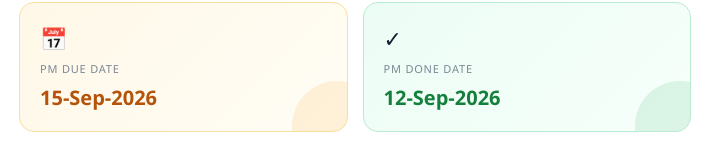
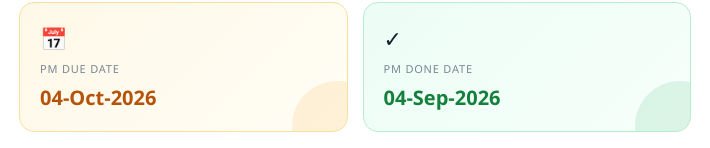
Before and after one commit to sachinmali244-creator/TL-02-GASKET-CONNECTOR-BRACKET-ASSEMBLY-STATION-08-, a plain HTML site: page index.html in a window 1280 px wide. Shown: the part 641-789 px from the top of the page, 285-995 px from the left. Drawn offline with Linux system fonts and the light colour scheme.

Commit message:
Update index.html

```diff
--- a/index.html
+++ b/index.html
@@ -792,7 +792,7 @@ body {
             </div>
 
             <div class="pm-date">
-                15-Sep-2026
+                04-Oct-2026
             </div>
 
         </div>
@@ -811,7 +811,7 @@ body {
             </div>
 
             <div class="pm-date">
-                12-Sep-2026
+                04-Sep-2026
             </div>
 
         </div>
```
